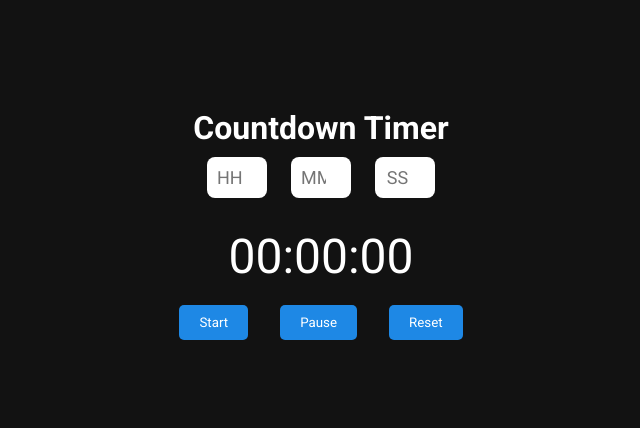
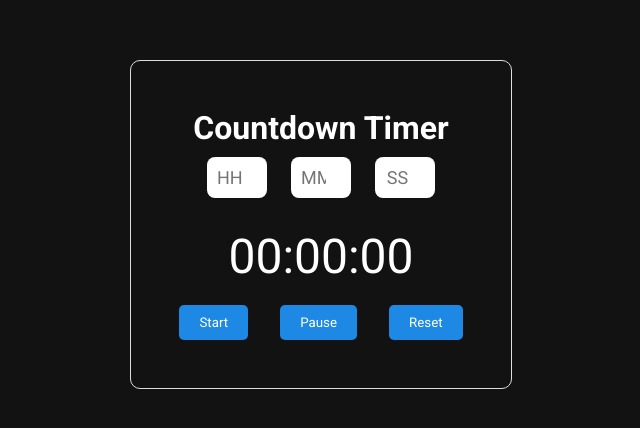
Before and after one commit to ayushporwal01/JavaScript-Mastery, a plain HTML site: page Countdown Timer/index.html in a window 1280 px wide. Shown: the part 176-604 px from the top of the page, without its empty margins (319-959 px from the left). Drawn offline with Linux system fonts and the light colour scheme.

Commit message:
Initial Commit

```diff
--- a/Countdown Timer/script.js
+++ b/Countdown Timer/script.js
@@ -6,3 +6,7 @@ const timer = document.getElementById("timer");
 const startBtn = document.getElementById("start");
 const pause = document.getElementById("pause");
 const reset = document.getElementById("reset");
+
+function updateTime(seconds) {
+ const hrs = String(Math.floor(seconds / 3600))
+}
--- a/Countdown Timer/style.css
+++ b/Countdown Timer/style.css
@@ -18,6 +18,9 @@ body {
 
 .container {
   text-align: center;
+  padding: 3rem;
+  border: 1px solid #ddd;
+  border-radius: 10px;
 }
 
 .inputs input {
```
